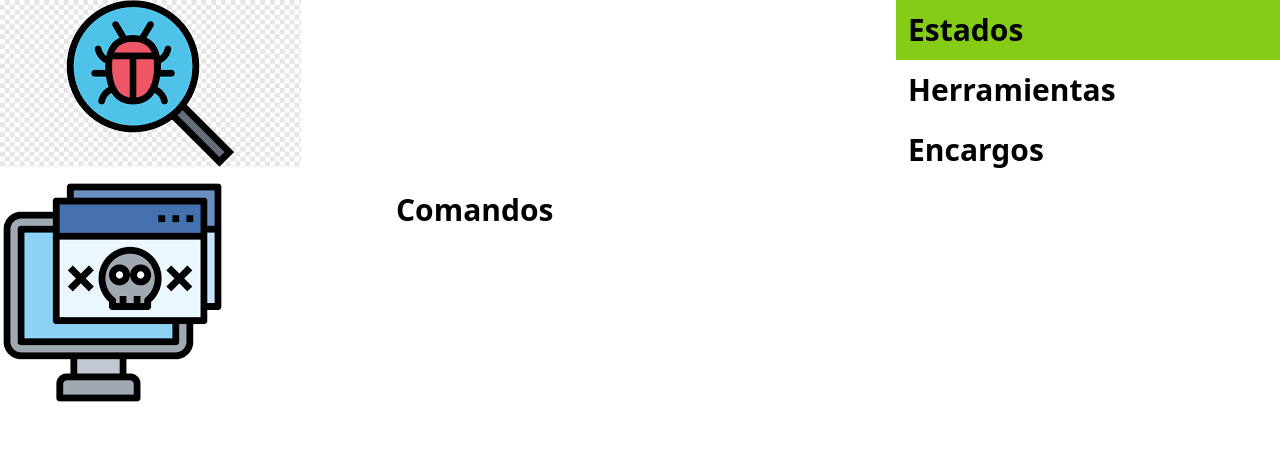
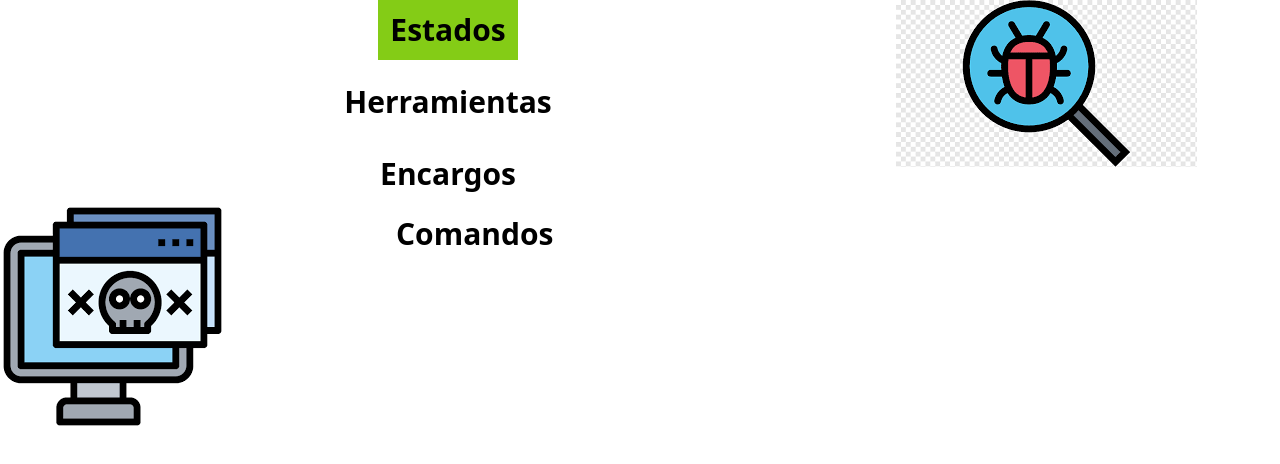
Before and after one commit to Dac099/codicon-game, a website: page index.html in a window 1280 px wide. Drawn offline with nearby package versions, Linux system fonts and the light colour scheme.

Commit message:
Update index.html

```diff
--- a/index.html
+++ b/index.html
@@ -11,13 +11,13 @@
   <main>
     <section>
       <div id="fondo">
-        <div>
-          <img src="./descarga.png" alt="Fondo">
-        </div>
-        <div>
+        <div class="flex flex-col justify-center items-center gap-3">
           <h2 class="text-black text-3xl font-bold p-3 bg-lime-500">Estados</h2>
           <h2 class="text-black text-3xl font-bold p-3">Herramientas</h2>
           <h2 class="text-black text-3xl font-bold p-3">Encargos</h2>
+        </div>
+        <div>
+          <img src="./descarga.png" alt="Fondo">
         </div>
       </div>
         <div id="comandos">
```
